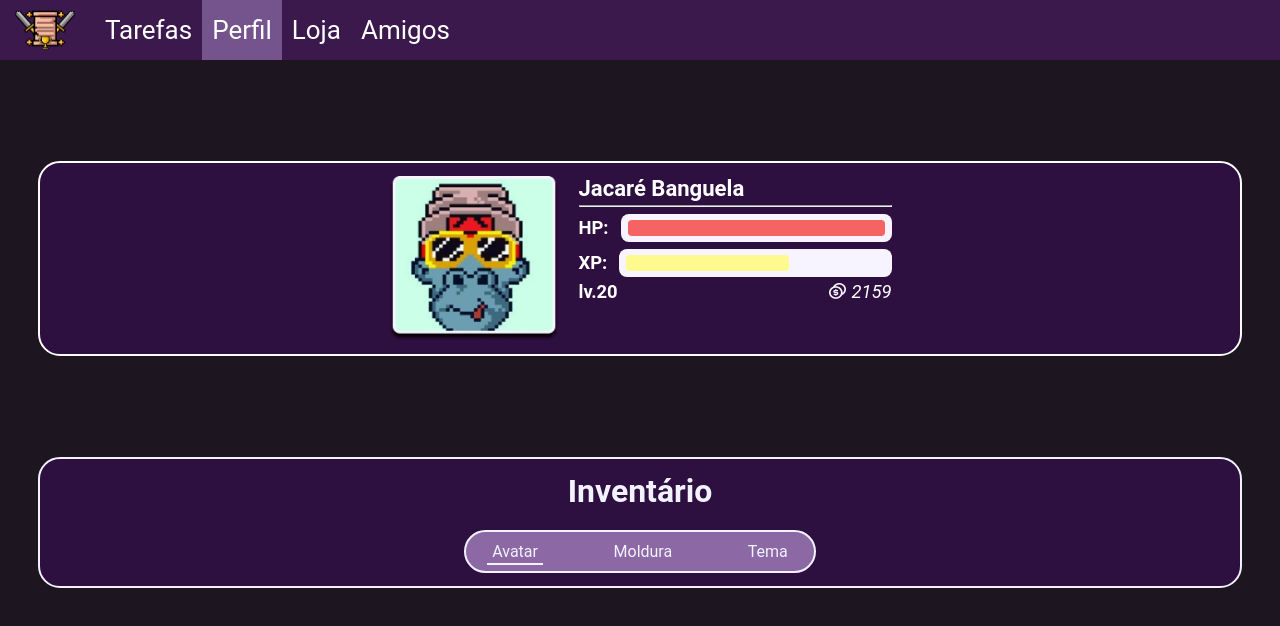
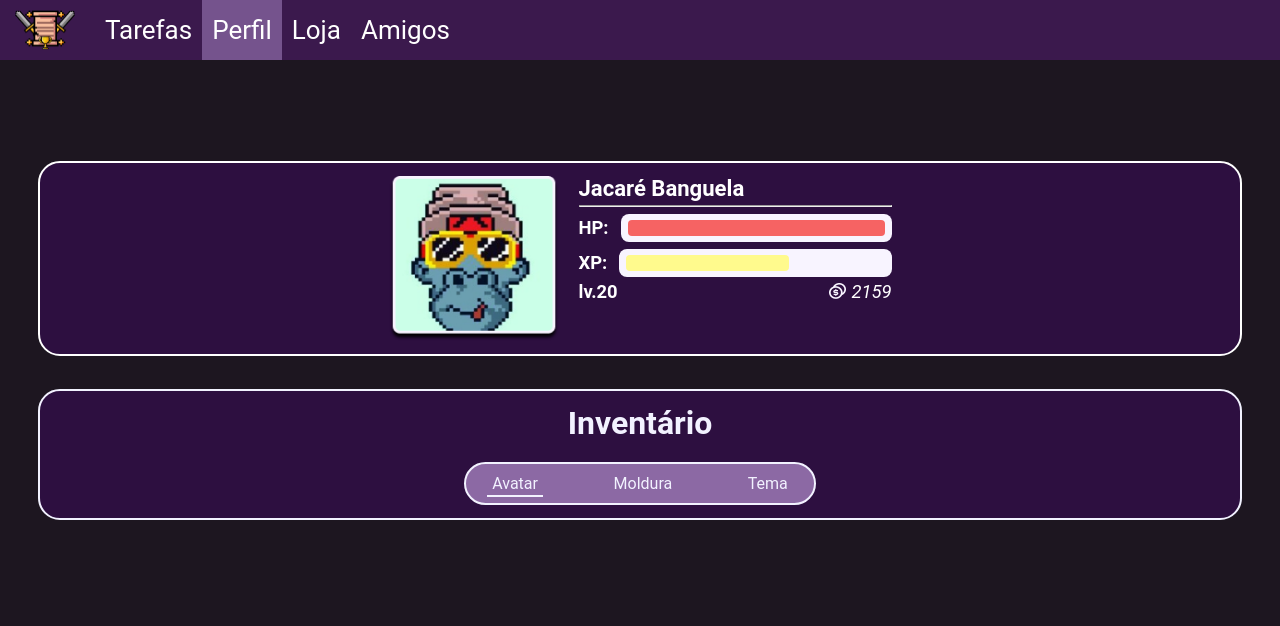
Before and after one commit to lucasrc18/ProjetoIntegrador, a React (Create React App) app: page /profile in a window 1280 px wide. Shown: the top 626 px of the page. Built offline with nearby package versions, Linux system fonts and the light colour scheme; no server answers; the database is empty.

Commit message:
Update style.scss

```diff
--- a/src/pages/profile/style.scss
+++ b/src/pages/profile/style.scss
@@ -6,8 +6,7 @@
         flex-direction: column;
         align-items: center;
 
-        width: 94%;
-        margin-left: 3%;
+        margin: 1% 3%;
 
         border: #f2f2ff solid 2px;
         border-radius: 22px;
```
